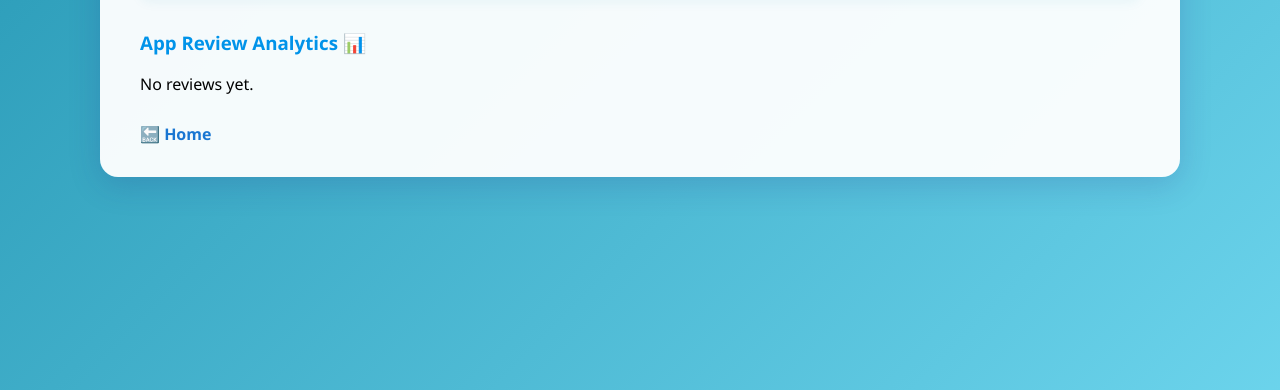
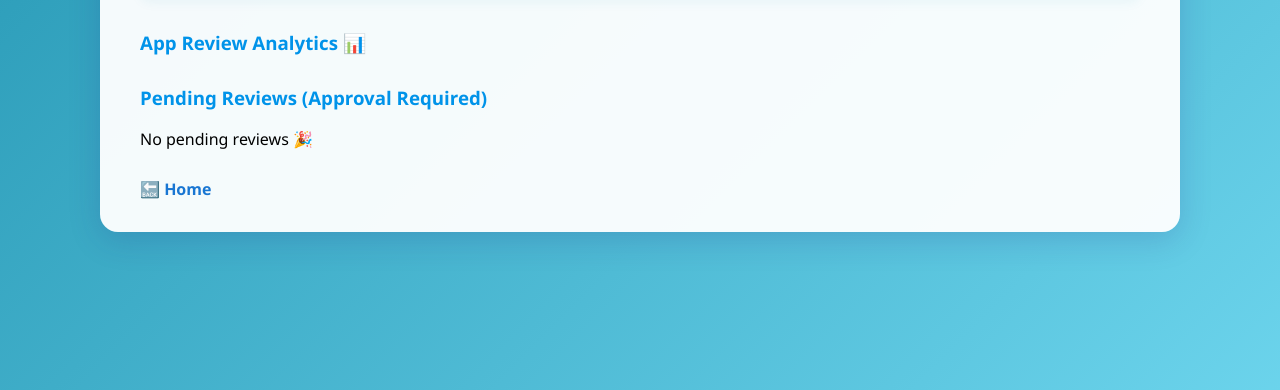
Before and after one commit to Martin-Chauke/Student-Placement-Predictor, a Flask app: template templates/admin_dashboard.html in a window 1280 px wide. Shown: the part 398-788 px from the top of the page. Run offline with Flask 3, Linux system fonts and the light colour scheme; the template is opened without the code that fills it, so the values that code supplies are empty; parts of the project's set-up code (start-up, migrations or seed data) failed here and were passed over.

Commit message:
new features

```diff
--- a/app.py
+++ b/app.py
@@ -117,7 +117,8 @@ def init_db():
     password TEXT NOT NULL,
     is_admin INTEGER DEFAULT 0
     )""")
-   # conn.execute("DROP TABLE IF EXISTS placed_students") removes the created table
+
+
     #Create placed _students table if it doesn't exist
     conn.execute("""
     CREATE TABLE IF NOT EXISTS placed_students(
@@ -139,7 +140,6 @@ def init_db():
     created_at TIMESTAMP DEFAULT CURRENT_TIMESTAMP,
     FOREIGN KEY (reviewer_id) REFERENCES users (id)
      )""")
-
 
 
     #create default admin if not exists
@@ -189,6 +189,19 @@ def admin_dashboard():
         elif user_id:
             flash("You cannot remove your self.","warning")
 
+    # approve the review
+    approve_id=request.form.get("approve_review_id")
+    if approve_id:
+        conn.execute("UPDATE app_reviews SET status = 'approved' WHERE id = ?", (approve_id,))
+        conn.commit()
+        flash("Review approved✅.","success")
+    #delete review
+    delete_id=request.form.get("delete_review_id")
+    if delete_id:
+        conn.execute("DELETE FROM app_reviews WHERE id=?",(delete_id,))
+        conn.commit()
+        flash("Review deleted❌.","danger")
+
     # Fetch users
     users = conn.execute("SELECT * FROM users").fetchall()
 
@@ -196,11 +209,22 @@ def admin_dashboard():
     rating_counts=conn.execute("""
         SELECT rating,  COUNT(*) AS count
         FROM app_reviews
+        WHERE app_reviews.status='approved'
         GROUP BY rating
         ORDER BY rating DESC
  """).fetchall()
 
-    avg_rating=conn.execute("SELECT AVG(rating) AS avg FROM app_reviews").fetchone()["avg"]
+    avg_rating=conn.execute("SELECT AVG(rating) AS avg FROM app_reviews where status='approved'").fetchone()["avg"]
+
+    # fetch pending (unapproved) reviews
+    pending_reviews = conn.execute("""
+        SELECT ar.id, u.username, ar.rating, ar.comment, ar.created_at
+        FROM app_reviews ar
+        JOIN users u ON ar.reviewer_id = u.id
+        WHERE ar.status='pending'
+        ORDER BY ar.created_at DESC
+    """).fetchall()
+
 
     recent_reviews = conn.execute("""
         SELECT users.username, app_reviews.rating, app_reviews.comment, app_reviews.created_at
@@ -220,7 +244,8 @@ def admin_dashboard():
         rating_counts=rating_counts,
         avg_rating=avg_rating or 0,
         total_reviews=sum(row["count"] for row in rating_counts),
-        recent_reviews=recent_reviews
+        recent_reviews=recent_reviews,
+        pending_reviews=pending_reviews
         )
 
 # Register route
@@ -303,7 +328,7 @@ def login_required(f):
     return wrapper
 
 # Load pretrained model
-with open("model.pkl", "rb") as f:
+with open("model1.pkl", "rb") as f:
     model = pickle.load(f)
 
 @app.route("/")
@@ -468,7 +493,7 @@ def predict():
                 conn.commit()
             flash("Student details added successfully.")
             conn.close()
-            #print("Student details added successfully.")
+
 
         else:
             placement_status = "Not Placed ❌"
@@ -527,8 +552,8 @@ def app_reviews():
 
         # Save review
         conn.execute(
-            "INSERT INTO app_reviews (reviewer_id, rating, comment) VALUES (?, ?, ?)",
-            (session["user_id"], rating, comment),
+            "INSERT INTO app_reviews (reviewer_id, rating, comment, status) VALUES (?, ?, ?, ?)",
+            (session["user_id"], rating, comment, "pending"),
         )
         conn.commit()
 
@@ -564,6 +589,7 @@ def public_reviews():
         SELECT users.username, app_reviews.rating, app_reviews.comment, app_reviews.created_at
         FROM app_reviews
         JOIN users ON app_reviews.reviewer_id = users.id
+        WHERE app_reviews.status = 'approved'
         ORDER BY app_reviews.created_at DESC
     """).fetchall()
 
--- a/templates/admin_dashboard.html
+++ b/templates/admin_dashboard.html
@@ -169,12 +169,14 @@
                 </tr>
                 {% endfor %}
             </table>
+        {% endif %}
 
             <!-- 📝 Recent Reviews -->
-            <h4>Recent Reviews</h4>
-            {% if recent_reviews %}
+            <!-- 📝 Pending Reviews (Admin Approval Needed) -->
+<h3><strong>Pending Reviews (Approval Required)</strong></h3>
+{% if pending_reviews %}
     <div class="reviews-container">
-                    {% for r in recent_reviews %}
+        {% for r in pending_reviews %}
            <div class="review-card">
                 <div class="review-header">
                     <span class="review-user">👤 {{ r['username'] }}</span>
@@ -186,12 +188,25 @@
                 <div class="review-date">
                     📅 {{ r['created_at'] }}
                 </div>
+
+                <!-- ✅ Approve / ❌ Delete actions -->
+                <div style="margin-top:10px;">
+                    <form method="post" style="display:inline;">
+                        <input type="hidden" name="approve_review_id" value="{{ r['id'] }}">
+                        <button type="submit" class="remove-btn" style="background:green;"
+                            onclick="return confirm('Approve this review?');">✅ Approve</button>
+                    </form>
+                    <form method="post" style="display:inline;">
+                        <input type="hidden" name="delete_review_id" value="{{ r['id'] }}">
+                        <button type="submit" class="remove-btn" style="background:red;"
+                            onclick="return confirm('Delete this review?');">❌ Delete</button>
+                    </form>
+                </div>
             </div>
         {% endfor %}
     </div>
-                 {% endif %}
 {% else %}
-            <p>No reviews yet.</p>
+    <p>No pending reviews 🎉</p>
 {% endif %}
 
         <a href="{{ url_for('home') }}" class="back-link">🔙 Home</a>
```
Also changed, not shown: templates/my_placed_students.html (+5 -3 lines), users.db, 1 other file. Lines whose indentation alone changed are shown as unchanged.
